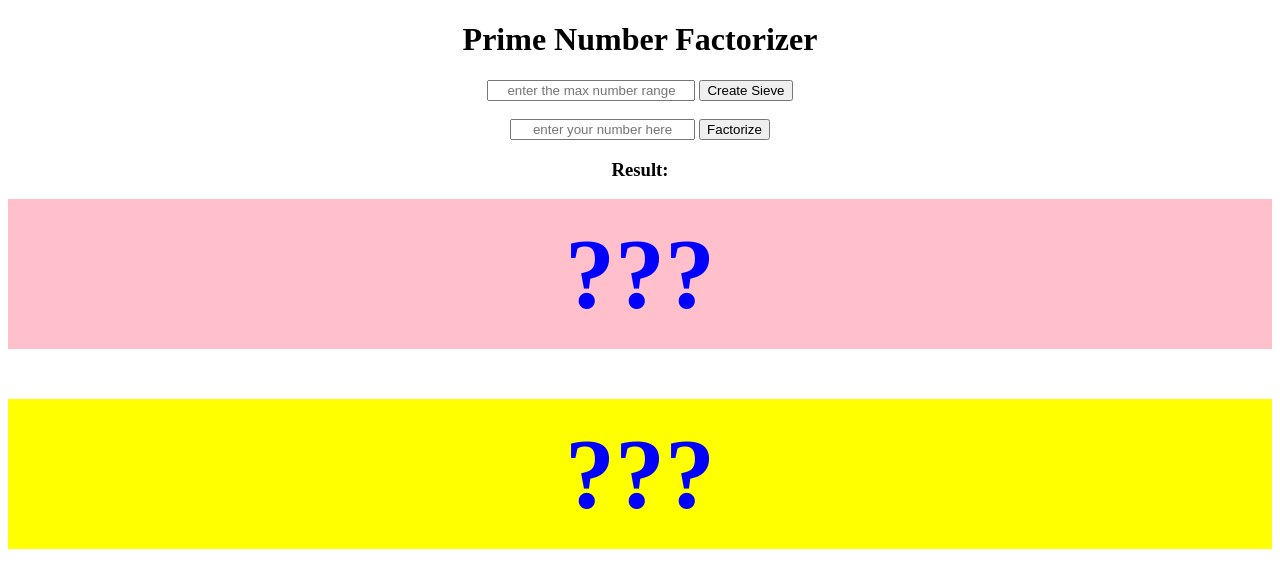
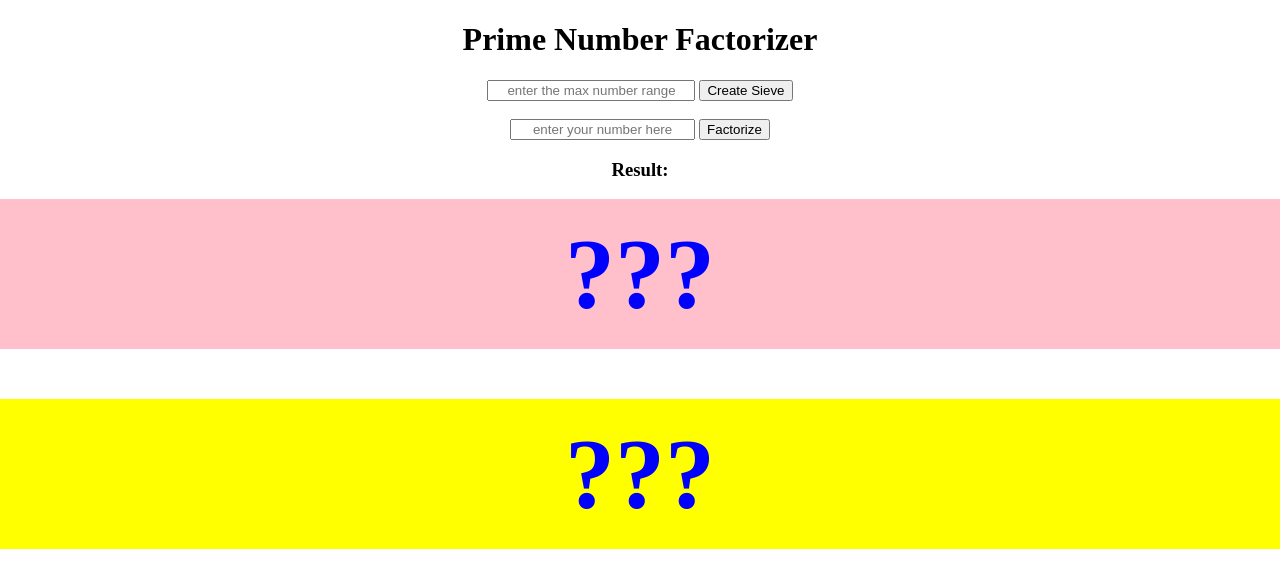
Before and after one commit to The-Ofek-Foundation/PrimeFactorizer, a plain HTML site: page index.html in a window 1280 px wide. Drawn offline with nearby package versions, Linux system fonts and the light colour scheme.

Commit message:
Update styles.css

```diff
--- a/styles.css
+++ b/styles.css
@@ -1,5 +1,7 @@
 body {
   text-align: center;
+  margin-left: 0px;
+  margin-right: 0px;
 }
 input {
   text-align: center;
```
